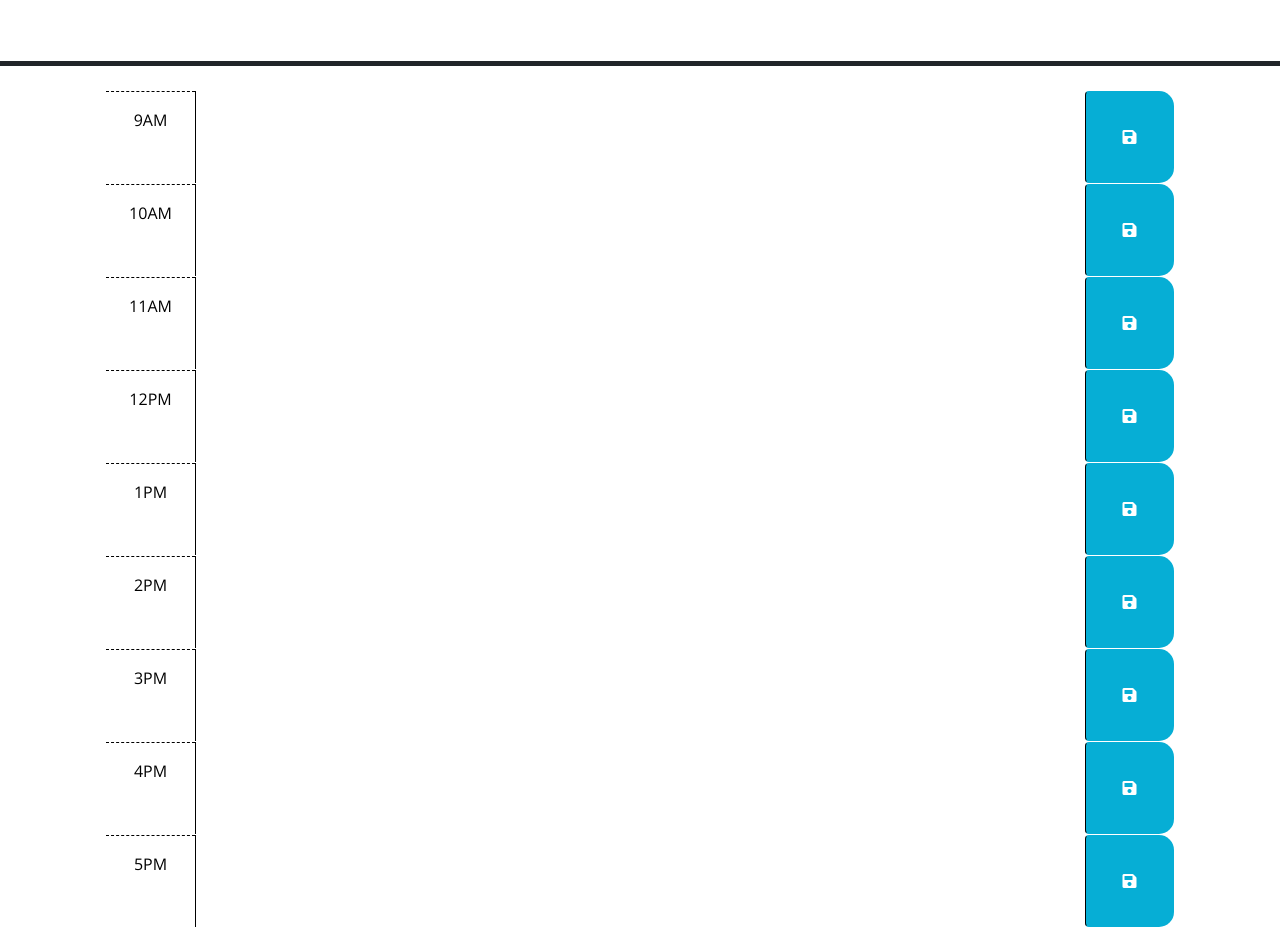
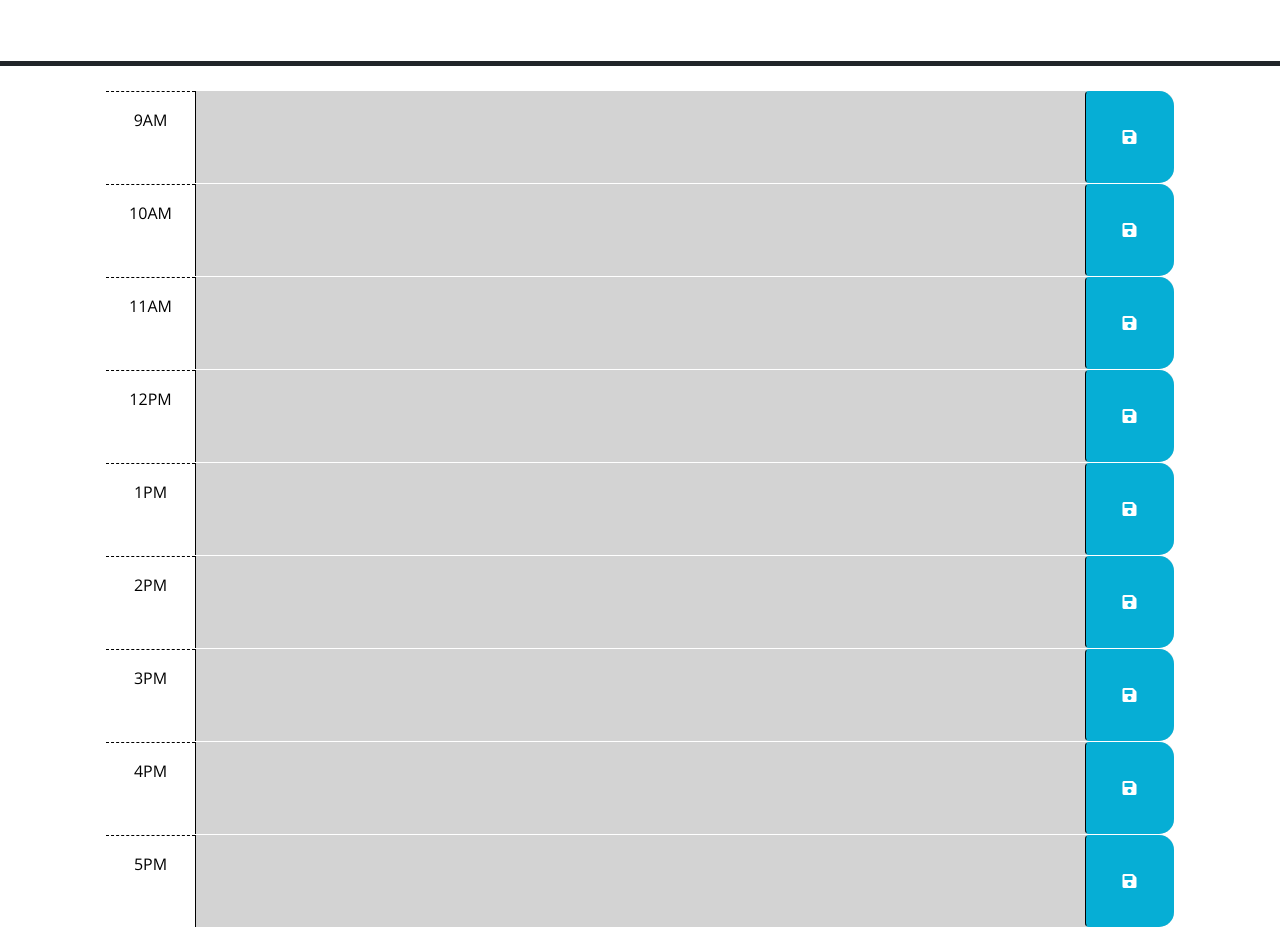
Before and after one commit to keimdm/scheduler-challenge, a plain HTML site: page index.html in a window 1280 px wide. Shown: the part 166-1093 px from the top of the page. Drawn offline with nearby package versions, Linux system fonts and the light colour scheme.

Commit message:
added time block colors

```diff
--- a/index.html
+++ b/index.html
@@ -28,71 +28,72 @@
       <p class="lead">A simple calendar app for scheduling your work day</p>
       <p id="currentDay" class="lead"></p>
     </header>
-    <div class="container-lg px-5">
+    <div class="container-lg px-5" id="calendar">
       <!--timeblocks for hours between 9 and 5-->
-      <div id="hour-9" class="row time-block">
+      <div id="hour-9" class="row time-block" data="9">
         <div class="col-2 col-md-1 hour text-center py-3">9AM</div>
         <textarea class="col-8 col-md-10 description" rows="3"> </textarea>
         <button class="btn saveBtn col-2 col-md-1" aria-label="save">
           <i class="fas fa-save" aria-hidden="true"></i>
         </button>
       </div>
-      <div id="hour-10" class="row time-block">
+      <div id="hour-10" class="row time-block" data="10">
         <div class="col-2 col-md-1 hour text-center py-3">10AM</div>
         <textarea class="col-8 col-md-10 description" rows="3"> </textarea>
         <button class="btn saveBtn col-2 col-md-1" aria-label="save">
           <i class="fas fa-save" aria-hidden="true"></i>
         </button>
       </div>
-      <div id="hour-11" class="row time-block">
+      <div id="hour-11" class="row time-block" data="11">
         <div class="col-2 col-md-1 hour text-center py-3">11AM</div>
         <textarea class="col-8 col-md-10 description" rows="3"> </textarea>
         <button class="btn saveBtn col-2 col-md-1" aria-label="save">
           <i class="fas fa-save" aria-hidden="true"></i>
         </button>
       </div>
-      <div id="hour-12" class="row time-block">
+      <div id="hour-12" class="row time-block" data="12">
         <div class="col-2 col-md-1 hour text-center py-3">12PM</div>
         <textarea class="col-8 col-md-10 description" rows="3"> </textarea>
         <button class="btn saveBtn col-2 col-md-1" aria-label="save">
           <i class="fas fa-save" aria-hidden="true"></i>
         </button>
       </div>
-      <div id="hour-1" class="row time-block">
+      <div id="hour-13" class="row time-block" data="13">
         <div class="col-2 col-md-1 hour text-center py-3">1PM</div>
         <textarea class="col-8 col-md-10 description" rows="3"> </textarea>
         <button class="btn saveBtn col-2 col-md-1" aria-label="save">
           <i class="fas fa-save" aria-hidden="true"></i>
         </button>
       </div>
-      <div id="hour-2" class="row time-block">
+      <div id="hour-14" class="row time-block" data="14">
         <div class="col-2 col-md-1 hour text-center py-3">2PM</div>
         <textarea class="col-8 col-md-10 description" rows="3"> </textarea>
         <button class="btn saveBtn col-2 col-md-1" aria-label="save">
           <i class="fas fa-save" aria-hidden="true"></i>
         </button>
       </div>
-      <div id="hour-3" class="row time-block">
+      <div id="hour-15" class="row time-block" data="15">
         <div class="col-2 col-md-1 hour text-center py-3">3PM</div>
         <textarea class="col-8 col-md-10 description" rows="3"> </textarea>
         <button class="btn saveBtn col-2 col-md-1" aria-label="save">
           <i class="fas fa-save" aria-hidden="true"></i>
         </button>
       </div>
-      <div id="hour-4" class="row time-block">
+      <div id="hour-16" class="row time-block" data="16">
         <div class="col-2 col-md-1 hour text-center py-3">4PM</div>
         <textarea class="col-8 col-md-10 description" rows="3"> </textarea>
         <button class="btn saveBtn col-2 col-md-1" aria-label="save">
           <i class="fas fa-save" aria-hidden="true"></i>
         </button>
       </div>
-      <div id="hour-5" class="row time-block">
+      <div id="hour-17" class="row time-block" data="17">
         <div class="col-2 col-md-1 hour text-center py-3">5PM</div>
         <textarea class="col-8 col-md-10 description" rows="3"> </textarea>
         <button class="btn saveBtn col-2 col-md-1" aria-label="save">
           <i class="fas fa-save" aria-hidden="true"></i>
         </button>
       </div>
+    </div>
     <script src="https://code.jquery.com/jquery-3.4.1.min.js"></script>
     <script
       src="https://cdn.jsdelivr.net/npm/dayjs@1.11.3/dayjs.min.js"
--- a/script.js
+++ b/script.js
@@ -2,6 +2,12 @@
 // the code isn't run until the browser has finished rendering all the elements
 // in the html.
 $(function () {
+  var timeBlocks = $(".time-block");
+  var currentTime = dayjs();
+  var calendar = $("#calendar");
+
+  setTimeBlockColors();
+
   // TODO: Add a listener for click events on the save button. This code should
   // use the id in the containing time-block as a key to save the user input in
   // local storage. HINT: What does `this` reference in the click listener
@@ -9,12 +15,31 @@ $(function () {
   // time-block containing the button that was clicked? How might the id be
   // useful when saving the description in local storage?
   //
+  calendar.on("click", "button", function () {
+    console.log("clicked a button");
+
+  });
   // TODO: Add code to apply the past, present, or future class to each time
   // block by comparing the id to the current hour. HINTS: How can the id
   // attribute of each time-block be used to conditionally add or remove the
   // past, present, and future classes? How can Day.js be used to get the
   // current hour in 24-hour time?
   //
+  function setTimeBlockColors() {
+    for (i = 0; i < timeBlocks.length; i++) {
+      var timeBlockTime = dayjs().hour(timeBlocks.eq(i).attr("data"));
+      if (currentTime.isAfter(timeBlockTime, "hour")) {
+        timeBlocks.eq(i).addClass("past");
+      }
+      else if (currentTime.isSame(timeBlockTime, "hour")) {
+        timeBlocks.eq(i).addClass("present");
+      }
+      else {
+        timeBlocks.eq(i).addClass("future");
+      }
+    }
+  }
+
   // TODO: Add code to get any user input that was saved in localStorage and set
   // the values of the corresponding textarea elements. HINT: How can the id
   // attribute of each time-block be used to do this?
```
